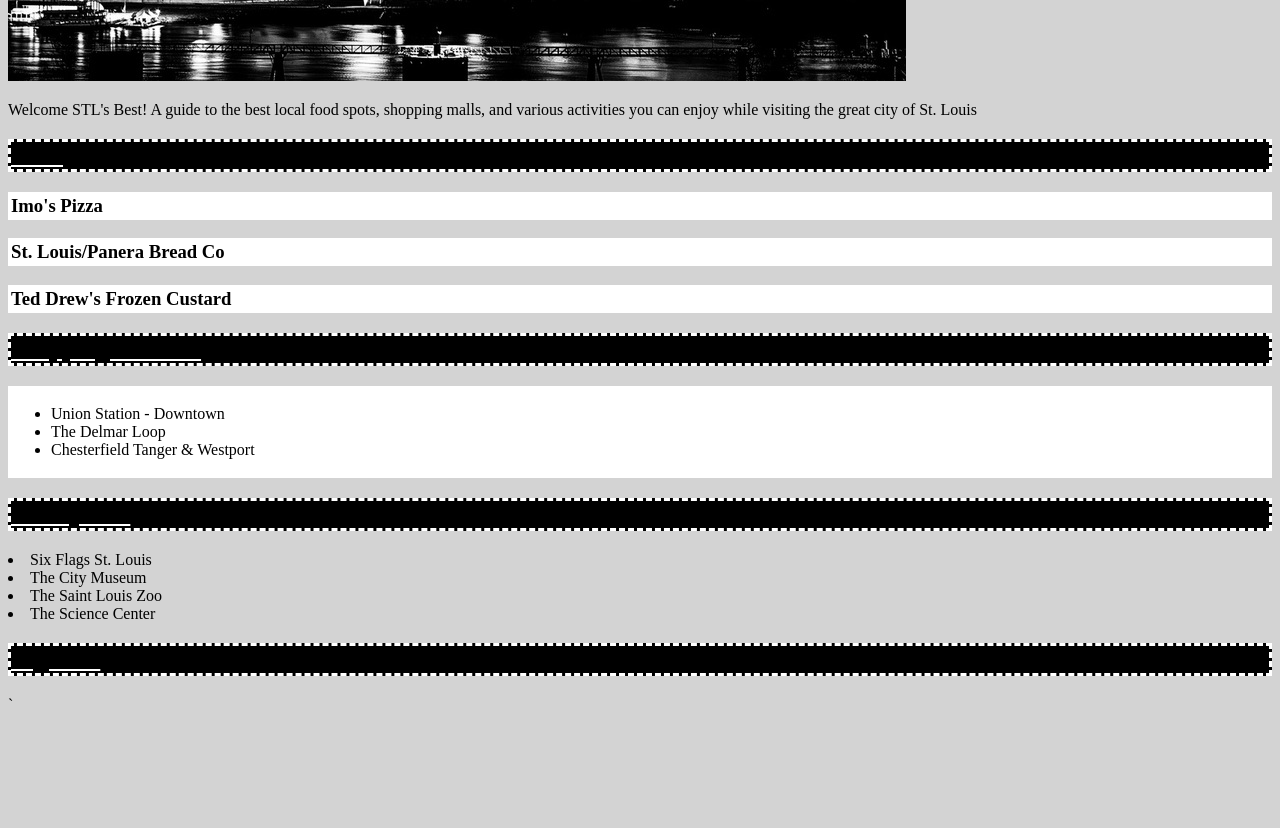
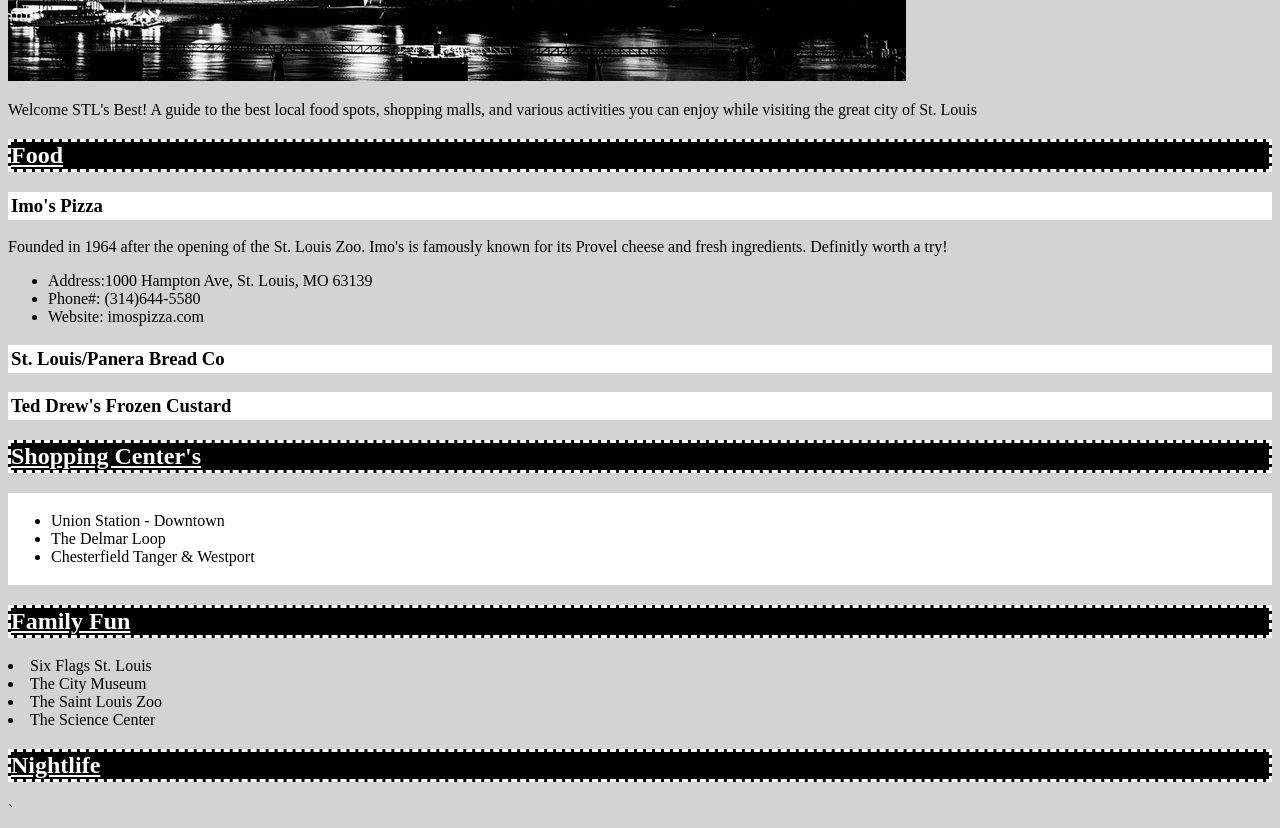
Before and after one commit to jjefferson91/mywebsite, a plain HTML site: page index.html in a window 1280 px wide. Shown: the part 640-1468 px from the top of the page. Before the commit the page ends 1362 px from the top, so only its background shows below. Drawn offline with Linux system fonts and the light colour scheme.

Commit message:
javascript addition

```diff
--- a/cssStyles/fontchanges.css
+++ b/cssStyles/fontchanges.css
@@ -18,7 +18,7 @@ h2 {
     border-width: 3px;
     border-color: white;
     background-color: black;
-    text-decoration-color: white;
+    color: white;
 
 }
 
--- a/index.html
+++ b/index.html
@@ -11,6 +11,7 @@
 </head>
 <body>
   <h1>STL's Best</h1>
+  <p id="demo"></p>
   <img src="stlblkwht.jpg">
   <p>Welcome STL's Best! A guide to the best local food spots,
     shopping malls, and various activities you can enjoy while visiting
@@ -19,6 +20,18 @@
      <h2>Food</h2>
 
      <h3 class="locations">Imo's Pizza</h3>
+     <p>Founded in 1964 after the opening of the St. Louis Zoo. Imo's is famously
+       known for its Provel cheese and fresh ingredients. Definitly worth a try!
+       <ul>
+         <li>Address:1000 Hampton Ave,
+           St. Louis, MO 63139
+         </li>
+         <li>Phone#: (314)644-5580
+         </li>
+         <li>Website: imospizza.com
+         </li>
+       </ul>
+     </p>
 
      <h3 class="locations">St. Louis/Panera Bread Co</h3>
 
```
Also changed, not shown: alert.js (+14 -1 lines).
